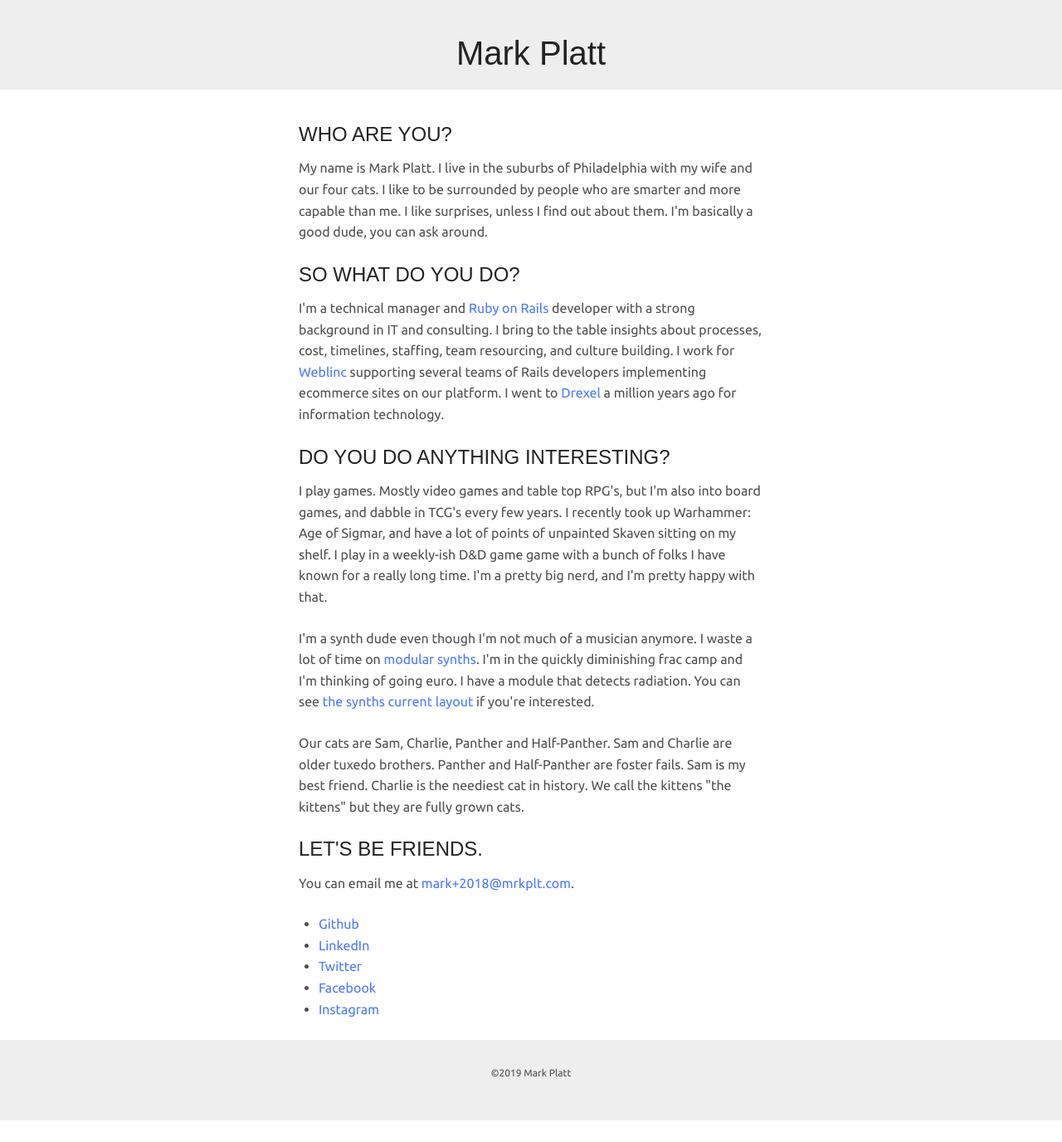
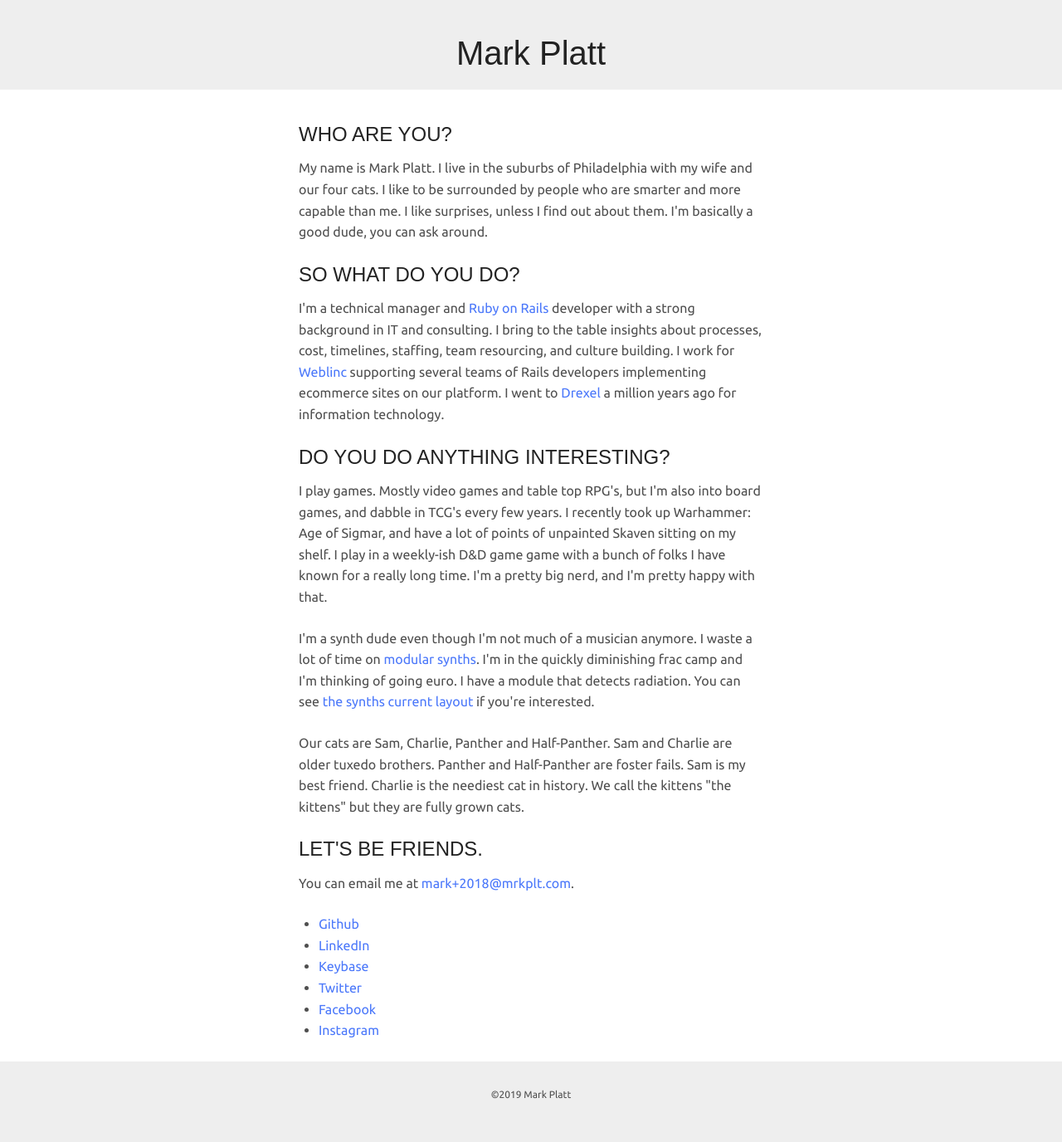
Before and after one commit to mrkplt/mrkplt.github.io, a Jekyll site: the page built from index.html, in a window 1280 px wide. Shown: the whole page at 83% size. Built offline with Jekyll 4.4.1, drawn with Linux system fonts in a browser that asks for light colours; some web fonts are replaced; before the commit the page ends 1350 px from its top, so only the background shows below that.

Commit message:
Update social.html

```diff
--- a/_includes/social.html
+++ b/_includes/social.html
@@ -6,6 +6,7 @@
     <ul>
       <li><a href="https://github.com/mrkplt">Github</a></li>
       <li><a href="http://www.linkedin.com/in/markplatt/">LinkedIn</a></li>
+      <li><a href="https://keybase.io/mrkplt">Keybase</a></li>
       <li><a href="https://twitter.com/mrkplt">Twitter</a></li>
       <li><a href="https://www.facebook.com/mrkplt">Facebook</a></li>
       <li><a href="http://instagram.com/mrkplt">Instagram</a></li>
```
